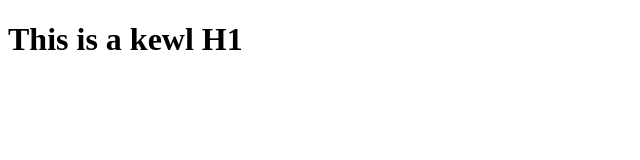
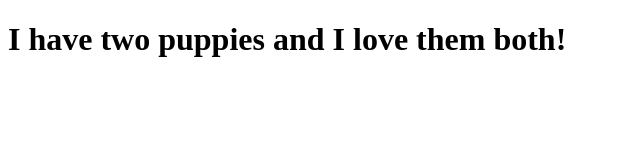
Before and after one commit to madcbal/environment-demo, a plain HTML site: page index.html in a window 1280 px wide. Shown: the whole page, without its empty margins (0-640 px from the left). Drawn offline with Linux system fonts and the light colour scheme.

Commit message:
updated commit to dev

```diff
--- a/index.html
+++ b/index.html
@@ -5,6 +5,6 @@
     </head>
 
     <body>
-        <h1>This is a kewl H1</h1>
+        <h1>I have two puppies and I love them both!</h1>
     </body>
 </html>
```
